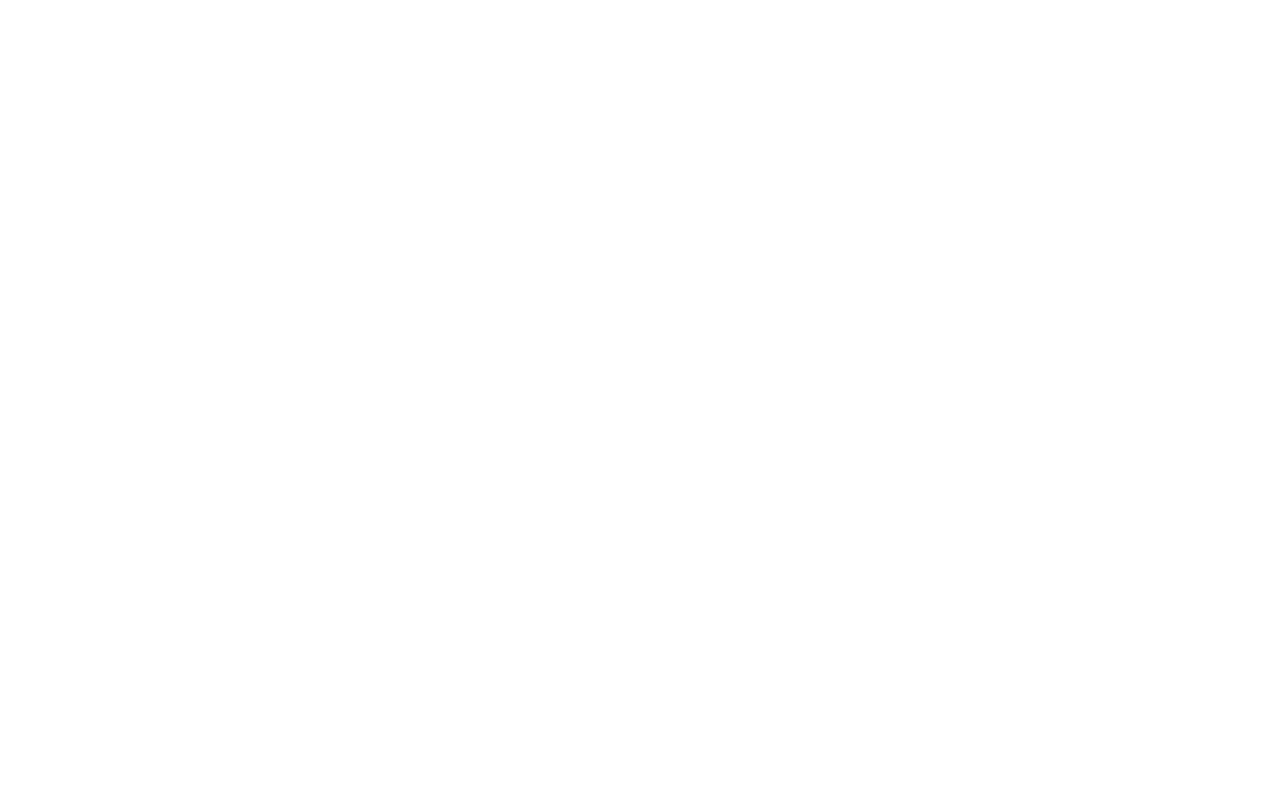
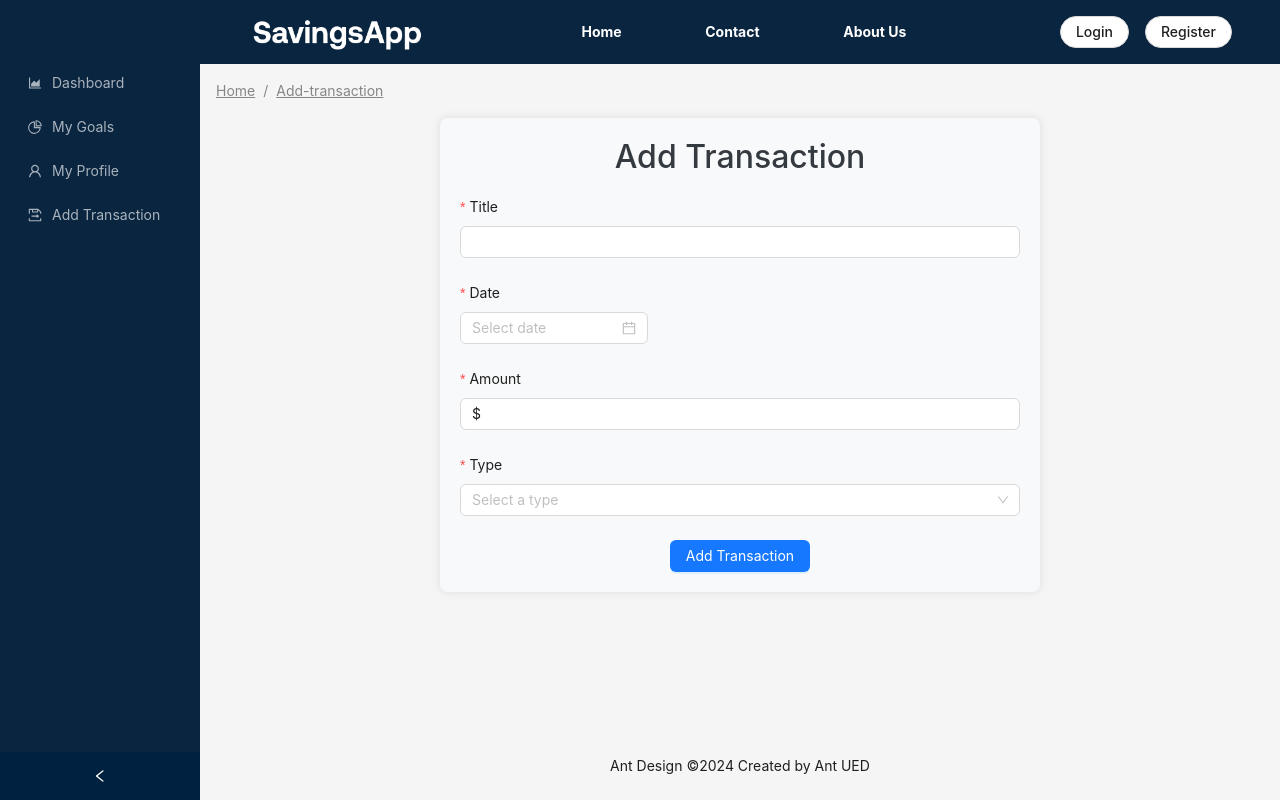
Before and after one commit to Artan0/savingsAppFE, a React (Create React App) app: page /add-transaction in a window 1280 px wide. Before the commit this address had no page. Built offline with nearby package versions, Linux system fonts and the light colour scheme.

Commit message:
transactions add, get, delete implemented

```diff
--- a/src/App.tsx
+++ b/src/App.tsx
@@ -11,6 +11,7 @@ import EditGoal from './pages/Edit-goal';
 import Profile from './pages/Profile';
 import { UserProvider } from './context/User-context';
 import Dashboard from './pages/Dashboard';
+import AddTransaction from './pages/Add-Transaction';
 
 function App() {
   return (
@@ -27,6 +28,7 @@ function App() {
           <Route path='/goal/edit/:id' element={<EditGoal />} />
           <Route path='/profile' element={<Profile />} />
           <Route path='/dashboard' element={<Dashboard />} />
+          <Route path='/add-transaction' element={<AddTransaction />} />
           {/*routes here*/}
         </Routes>
       </Router>
--- a/src/layouts/admin-layout.tsx
+++ b/src/layouts/admin-layout.tsx
@@ -1,5 +1,5 @@
 import React, { ReactNode, useEffect, useState } from 'react';
-import { PieChartOutlined, UserOutlined, AreaChartOutlined } from '@ant-design/icons';
+import { PieChartOutlined, UserOutlined, AreaChartOutlined, DeliveredProcedureOutlined } from '@ant-design/icons';
 import type { MenuProps } from 'antd';
 import { Breadcrumb, Layout, Menu, theme } from 'antd';
 import { Link, useLocation, useNavigate } from 'react-router-dom';
@@ -47,6 +47,8 @@ const AdminLayout: React.FC<CustomLayoutProps> = ({ children }) => {
         getItem('Dashboard', '1', <AreaChartOutlined />, undefined, () => navigate('/dashboard')),
         getItem('My Goals', '2', <PieChartOutlined />, undefined, () => navigate('/goals')),
         getItem('My Profile', '3', <UserOutlined />, undefined, () => navigate('/profile')),
+        getItem('Add Transaction', '4', <DeliveredProcedureOutlined />, undefined, () => navigate('/add-transaction')),
+
     ];
 
     useEffect(() => {
--- /dev/null
+++ b/src/pages/Add-Transaction.tsx
@@ -0,0 +1,106 @@
+// AddTransaction.tsx
+import React, { useState } from 'react';
+import { Form, Input, Button, DatePicker, Select, InputNumber, message } from 'antd';
+import AdminLayout from '../layouts/Admin-layout';
+import axios from 'axios';
+import moment from 'moment';
+import styled from 'styled-components';
+
+const FormWrapper = styled.div`
+  max-width: 600px;
+  margin: 0 auto;
+  padding: 20px;
+  background-color: #f8f9fa;
+  border-radius: 8px;
+  box-shadow: 0 0 10px rgba(0, 0, 0, 0.1);
+`;
+
+const FormTitle = styled.h2`
+  text-align: center;
+  margin-bottom: 20px;
+  color: #343a40;
+`;
+
+const StyledButton = styled.div`
+  display: flex;
+  justify-content: center;
+  margin-top: 20px;
+`;
+const { Option } = Select;
+
+const AddTransaction: React.FC = () => {
+    const [form] = Form.useForm();
+
+    const onFinish = async (values: any) => {
+        try {
+            const token = localStorage.getItem('auth_token');
+            const transactionData = {
+                title: values.title,
+                date: values.date.format('YYYY-MM-DD'),
+                amount: values.amount,
+                type: values.type,
+            };
+            await axios.post('/transactions/create', transactionData, {
+                headers: {
+                    'Authorization': `Bearer ${token}`
+                }
+            });
+            message.success('Transaction added successfully!');
+            form.resetFields();
+        } catch (error) {
+            message.error('Failed to add transaction. Please try again.');
+        }
+    };
+
+    return (
+        <AdminLayout>
+            <FormWrapper>
+                <FormTitle>Add Transaction</FormTitle>
+                <Form form={form} layout="vertical" onFinish={onFinish}>
+                    <Form.Item
+                        name="title"
+                        label="Title"
+                        rules={[{ required: true, message: 'Please enter the title' }]}
+                    >
+                        <Input />
+                    </Form.Item>
+                    <Form.Item
+                        name="date"
+                        label="Date"
+                        rules={[{ required: true, message: 'Please select the date' }]}
+                    >
+                        <DatePicker />
+                    </Form.Item>
+                    <Form.Item
+                        name="amount"
+                        label="Amount"
+                        rules={[{ required: true, message: 'Please enter the amount' }]}
+                    >
+                        <InputNumber
+                            style={{ width: '100%' }}
+                            formatter={(value) => `$ ${value}`}
+                            parser={(value) => value!.replace(/\$\s?|(,*)/g, '')}
+                        />
+                    </Form.Item>
+                    <Form.Item
+                        name="type"
+                        label="Type"
+                        rules={[{ required: true, message: 'Please select the type' }]}
+                    >
+                        <Select placeholder="Select a type">
+                            <Option value="INCOME">Income</Option>
+                            <Option value="EXPENSE">Expense</Option>
+                        </Select>
+                    </Form.Item>
+                    <StyledButton>
+                        <Button type="primary" htmlType="submit">
+                            Add Transaction
+                        </Button>
+                    </StyledButton>
+                </Form>
+            </FormWrapper>
+        </AdminLayout>
+    );
+};
+
+export default AddTransaction;
--- a/src/pages/Dashboard.tsx
+++ b/src/pages/Dashboard.tsx
@@ -1,35 +1,9 @@
-import React from 'react';
-import { Table, Row, Col, Card } from 'antd';
+import React, { useEffect, useState } from 'react';
+import { Table, Row, Col, Card, Button, message, Pagination } from 'antd';
 import { BarChart, LineChart, PieChart } from "@mui/x-charts";
 import AdminLayout from "../layouts/Admin-layout";
 import styled from 'styled-components';
-
-// Sample data for the table
-const tableData = [
-    { key: '1', name: 'John Brown', age: 32, address: 'New York No. 1 Lake Park' },
-    { key: '2', name: 'Jim Green', age: 42, address: 'London No. 1 Lake Park' },
-    { key: '3', name: 'Joe Black', age: 32, address: 'Sidney No. 1 Lake Park' },
-    { key: '4', name: 'Jim Red', age: 32, address: 'London No. 2 Lake Park' },
-];
-
-// Table columns
-const columns = [
-    {
-        title: 'Name',
-        dataIndex: 'name',
-        key: 'name',
-    },
-    {
-        title: 'Age',
-        dataIndex: 'age',
-        key: 'age',
-    },
-    {
-        title: 'Address',
-        dataIndex: 'address',
-        key: 'address',
-    },
-];
+import axios from 'axios';
 
 const ChartContainer = styled.div`
     height: 100%;
@@ -45,6 +19,87 @@ const ResponsiveCol = styled(Col)`
 `;
 
 const Dashboard: React.FC = () => {
+    const [transactions, setTransactions] = useState([]);
+    const [loading, setLoading] = useState(false);
+    const [currentPage, setCurrentPage] = useState(1);
+    const [pageSize, setPageSize] = useState(10);
+    const [totalItems, setTotalItems] = useState(0);
+
+    const fetchTransactions = async (page: number, pageSize: number) => {
+        setLoading(true);
+        try {
+            const token = localStorage.getItem("auth_token");
+
+            const response = await axios.get('/transactions/transactions', {
+                params: { page: page - 1, pageSize }, headers: {
+                    Authorization: `Bearer ${token}`,
+                },
+            });
+            setTransactions(response.data.transactions);
+            setTotalItems(response.data.totalItems);
+        } catch (error) {
+            message.error('Failed to fetch transactions');
+        }
+        setLoading(false);
+    };
+
+    const deleteTransaction = async (transactionId: number) => {
+        try {
+            const token = localStorage.getItem("auth_token");
+
+            await axios.delete(`/transactions/delete/${transactionId}`, {
+                headers: {
+                    Authorization: `Bearer ${token}`,
+                },
+            });
+            message.success('Transaction deleted successfully');
+            fetchTransactions(currentPage, pageSize);
+        } catch (error) {
+            message.error('Failed to delete transaction');
+        }
+    };
+
+    useEffect(() => {
+        fetchTransactions(currentPage, pageSize);
+    }, [currentPage, pageSize]);
+
+    const handleTableChange = (pagination: any) => {
+        setCurrentPage(pagination.current);
+        setPageSize(pagination.pageSize);
+    };
+
+    const columns = [
+        {
+            title: 'Title',
+            dataIndex: 'title',
+            key: 'title',
+        },
+        {
+            title: 'Date',
+            dataIndex: 'date',
+            key: 'date',
+        },
+        {
+            title: 'Amount',
+            dataIndex: 'amount',
+            key: 'amount',
+        },
+        {
+            title: 'Type',
+            dataIndex: 'type',
+            key: 'type',
+        },
+        {
+            title: 'Action',
+            key: 'action',
+            render: (_: any, record: any) => (
+                <Button type="primary" danger onClick={() => deleteTransaction(record.id)}>
+                    Delete
+                </Button>
+            ),
+        },
+    ];
+
     return (
         <AdminLayout>
             <h2>Dashboard</h2>
@@ -102,12 +157,22 @@ const Dashboard: React.FC = () => {
                     </Card>
                 </ResponsiveCol>
                 <Col xs={24} lg={24}>
-                    <Card title="Data Table">
-                        <Table columns={columns} dataSource={tableData} />
+                    <Card title="My Transactions">
+                        <Table
+                            columns={columns}
+                            dataSource={transactions}
+                            loading={loading}
+                            pagination={{
+                                current: currentPage,
+                                pageSize: pageSize,
+                                total: totalItems,
+                                onChange: handleTableChange
+                            }}
+                            rowKey="id"
+                        />
                     </Card>
                 </Col>
             </Row>
-
         </AdminLayout>
     );
 };
```
